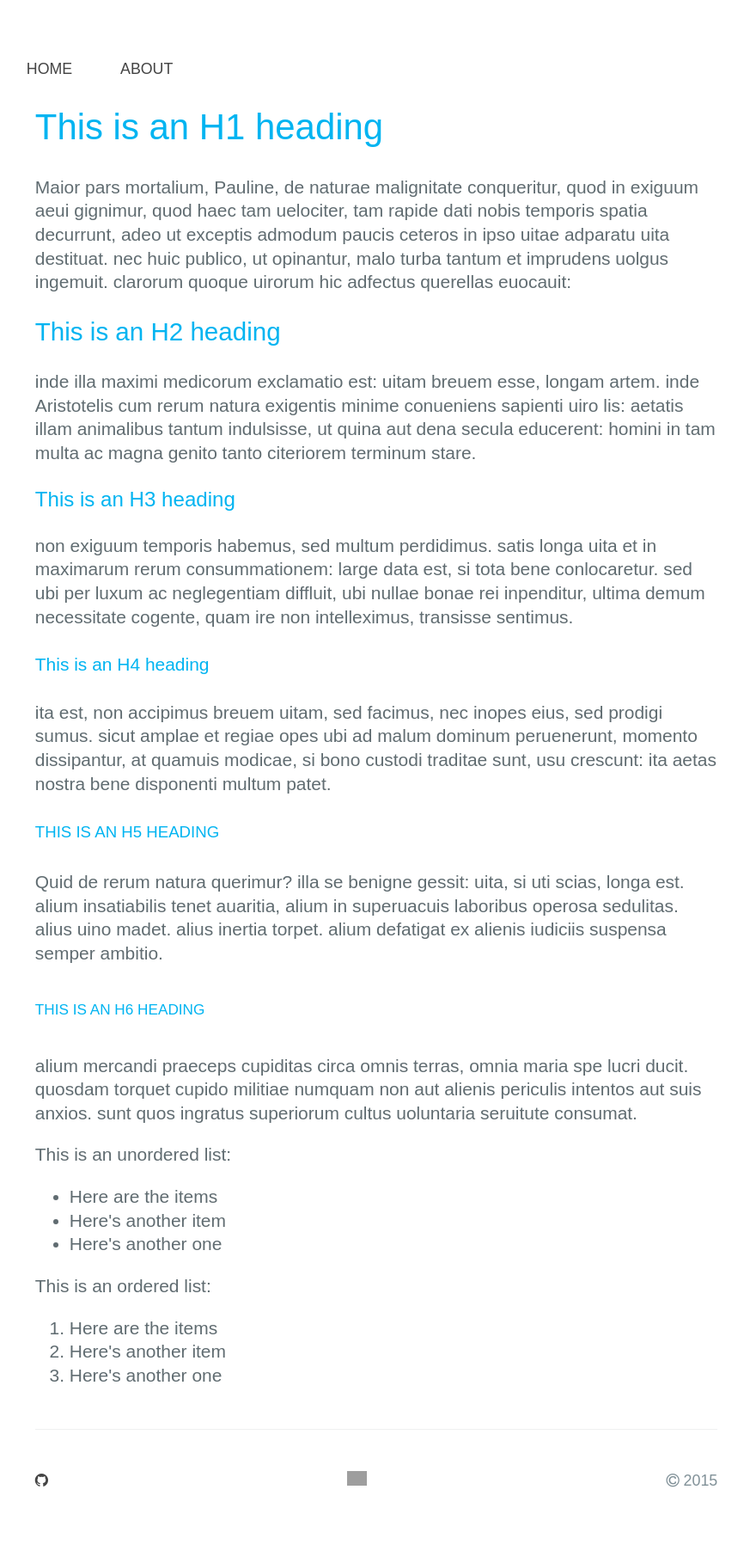
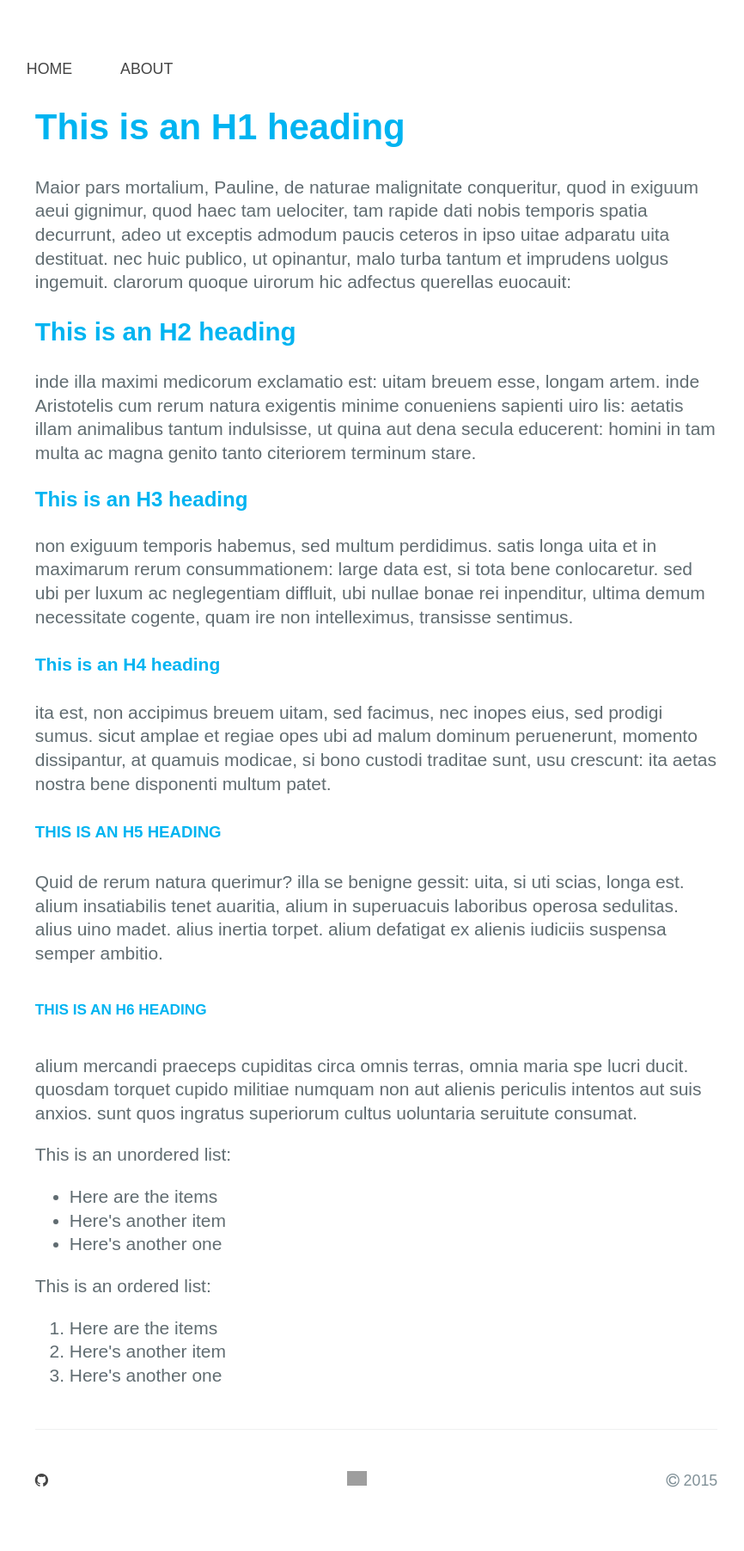
Before and after one commit to arcions/arcions.github.io, a Jekyll site: the page built from index.html, in a window 1280 px wide. Shown: the part 444-2248 px from the top of the page at 86% size, without its empty margins (202-1068 px from the left). Built offline with Jekyll 4.4.1, drawn with Linux system fonts in a browser that asks for light colours; nearby versions of some CDN libraries; some web fonts are replaced; Markdown is read by kramdown in place of the engine named in the settings; grey boxes are pictures that could not be loaded.

Commit message:
Update main.css

```diff
--- a/stylesheets/main.css
+++ b/stylesheets/main.css
@@ -7,7 +7,7 @@ body {
   padding:0px 70px 70px;
   margin-left:auto;
   margin-right:auto;
-  font: 131%/1.32 "Fira Sans", sans-serif;
+  font: 131%/1.32 'FiraBook', sans-serif;
   font-weight: 300;
   color: #606c71; }
 
@@ -21,6 +21,7 @@ a {
 
 h1, h2, h3, h4, h5, h6 {
   color:#00B4F1;
+  font-family:'Nuvo', sans-serif;
 }
 
 h1 {
@@ -30,7 +31,6 @@ h1 {
     margin-bottom: 0.67em;
     margin-left: 0;
     margin-right: 0;
-    font-weight: 500;
 }
 
 h2 {
@@ -40,7 +40,6 @@ h2 {
     margin-bottom: 0.83em;
     margin-left: 0;
     margin-right: 0;
-    font-weight: 500;
 }
 
 h3 {
@@ -50,7 +49,6 @@ h3 {
     margin-bottom: 1em;
     margin-left: 0;
     margin-right: 0;
-    font-weight: 500;
 }
 
 h4 {
@@ -59,7 +57,6 @@ h4 {
     margin-bottom: 1.33em;
     margin-left: 0;
     margin-right: 0;
-    font-weight: 500;
 }
 
 h5 {
@@ -70,7 +67,6 @@ h5 {
     margin-bottom: 1.67em;
     margin-left: 0;
     margin-right: 0;
-    font-weight: 500;
 }
 
 h6 {
@@ -82,12 +78,12 @@ h6 {
     margin-bottom: 2.33em;
     margin-left: 0;
     margin-right: 0;
-    font-weight: 400;
 }
 
 .page-header {
   color: #fff;
   text-align: center;
+  font-family:'Bauer', sans-serif;
   font-size: 300%;
   font-weight: 300; }
 .page-header a {
```
